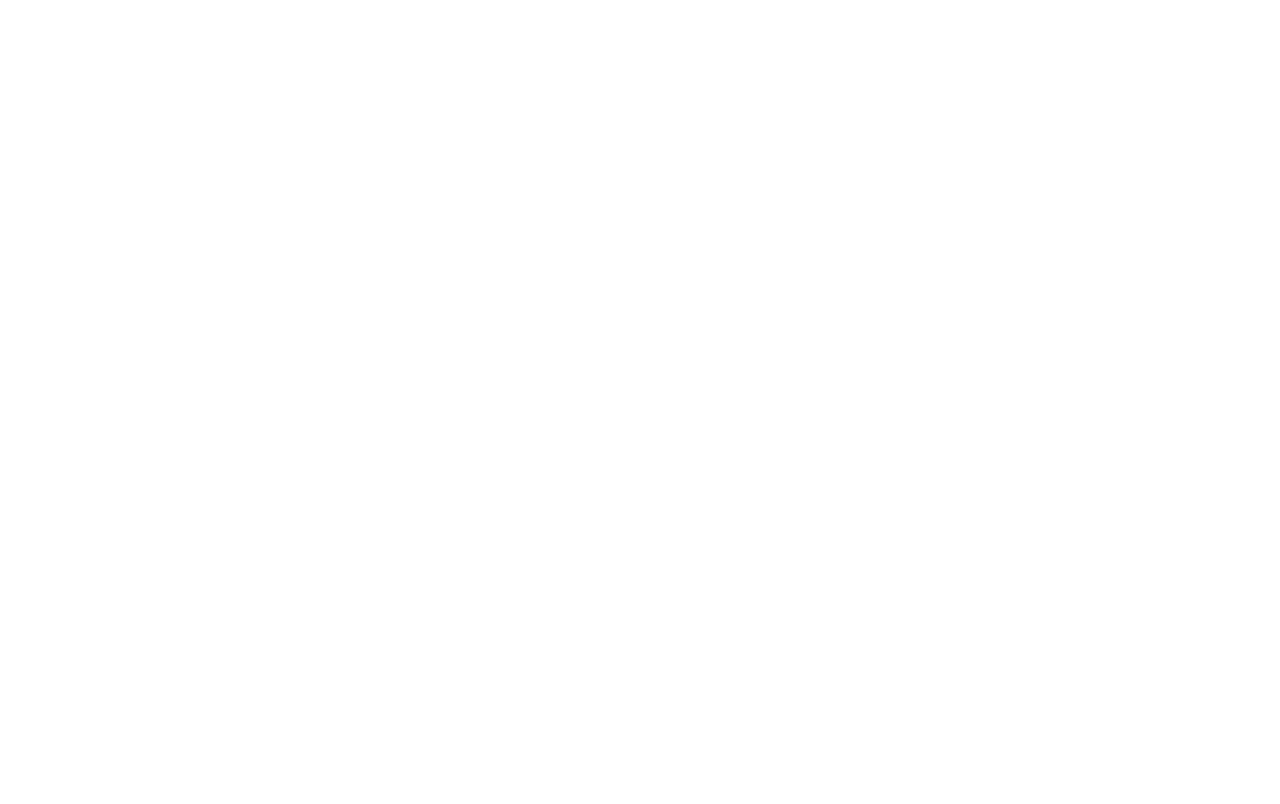
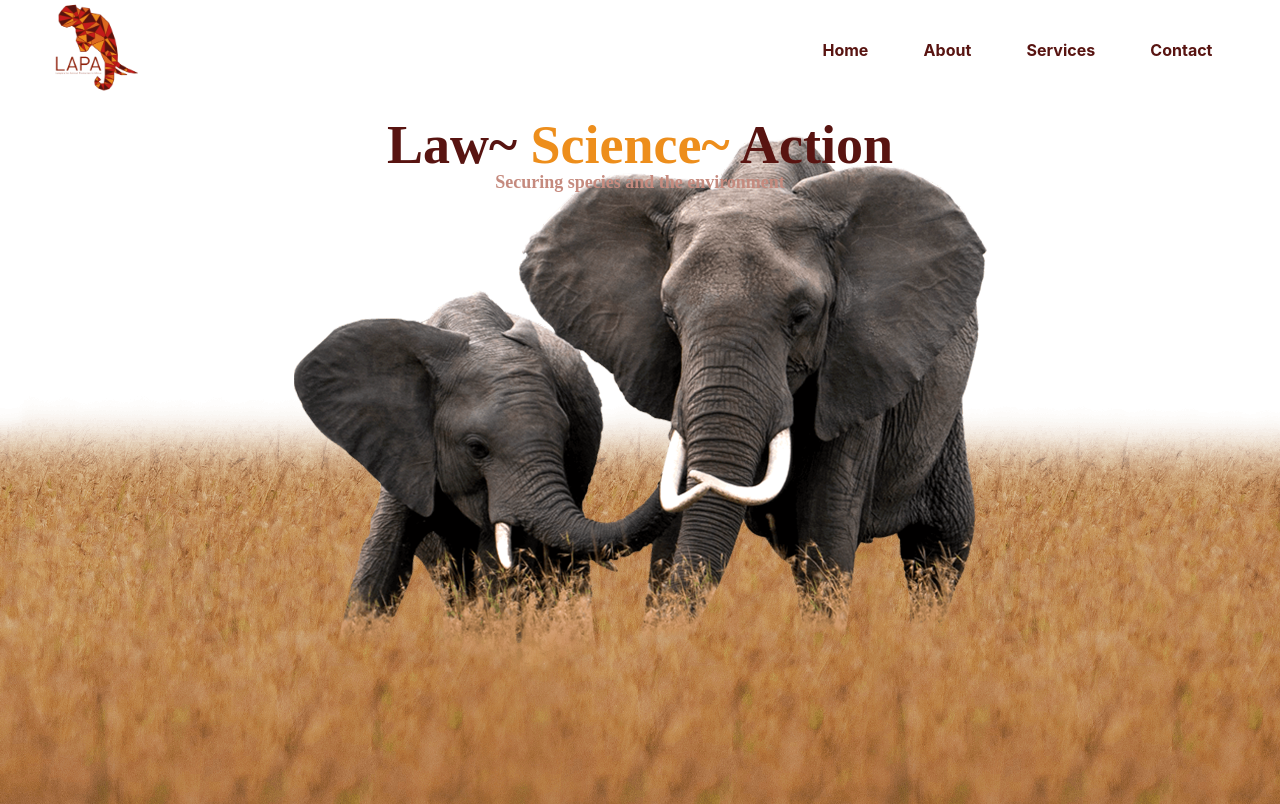
Before and after one commit to WanjikuN/Lapa, a React (Vite) app: page / in a window 1280 px wide. Built offline with nearby package versions, Linux system fonts and the light colour scheme.

Commit message:
Update hero section display

```diff
--- a/src/App.jsx
+++ b/src/App.jsx
@@ -1,4 +1,5 @@
 import "./App.css";
+import "../src/assets/css/main.css";
 import { Route, Routes } from "react-router-dom";
 import Home from "./pages/Home";
 
--- /dev/null
+++ b/src/assets/css/main.css
@@ -0,0 +1,10 @@
+body{
+  /* border: 1px solid red; */
+  background-color: rgba(255, 255, 255, 0.849);
+}
+#home{
+  height: 98.9vh;
+  width: 100vw;
+    /* border: 1px solid red; */
+
+}
--- /dev/null
+++ b/src/components/Home/HeroSection.jsx
@@ -0,0 +1,15 @@
+import "./home.css";
+const HeroSection = () => {
+  return (
+    <div id="hero-section">
+      <h2>
+        <span className="three">Law~ </span>
+        <span className="one">Science~</span> <span className="two">Action</span>
+      </h2>
+      <br />
+      <p>Securing species and the environment</p>
+    </div>
+  );
+}
+
+export default HeroSection;
--- /dev/null
+++ b/src/components/Home/Navbar.jsx
@@ -0,0 +1,41 @@
+import React, { useState } from "react";
+import "./home.css";
+
+const Navbar = () => {
+  const [menuOpen, setMenuOpen] = useState(false);
+
+  const toggleMenu = () => {
+    setMenuOpen(!menuOpen);
+  };
+
+  return (
+    <div id="navbar">
+      <div className="logo">
+        <img  src="./lapa-logo.png" alt="Logo" />
+      </div>
+      <div className={`nav-links ${menuOpen ? "open" : ""}`}>
+        <ul>
+          <li>
+            <a href="#home">Home</a>
+          </li>
+          <li>
+            <a href="#about">About</a>
+          </li>
+          <li>
+            <a href="#services">Services</a>
+          </li>
+          <li>
+            <a href="#contact">Contact</a>
+          </li>
+        </ul>
+      </div>
+      <div className="hamburger" onClick={toggleMenu}>
+        <span className="bar"></span>
+        <span className="bar"></span>
+        <span className="bar"></span>
+      </div>
+    </div>
+  );
+};
+
+export default Navbar;
--- /dev/null
+++ b/src/components/Home/home.css
@@ -0,0 +1,175 @@
+#hero-section {
+  height: 100vh;
+  background-image: url(../../assets/images/hero-home.png), url(../../assets/images/bg.png);
+  background-repeat: no-repeat, no-repeat;
+  background-position: center, center;
+  display: flex;
+  align-items: center;
+  justify-content: center;
+  position: relative; /* Make sure relative positioning is used for internal positioning */
+  text-align: center; /* Center text */
+    z-index: 1;
+
+}
+.three{
+  color:#581411
+}
+.one{
+  color: #ed8e1c;
+}
+.two{
+  color:#581411
+
+}
+#hero-section h2{
+  position: absolute;
+  top: 12%; /* Position the content 40% from the top */
+  left: 50%; /* Center horizontally */
+  transform: translate(-50%, -50%); /* Adjust for true centering */
+  color: white; /* Text color, adjust as needed */
+  font-family: 'Source_sans_pro'
+}
+#hero-section p {
+  color: #c58a7e;
+  font-weight: bold;
+font-family: 'poppins';
+   position: absolute;
+  top: 20%; /* Position the content 40% from the top */
+  left: 50%; /* Center horizontally */
+  transform: translate(-50%, -50%); /* Adjust for true centering */
+}
+
+/* Optional: For better spacing between header and paragraph */
+#hero-section h2 {
+  margin-bottom: 10px;
+  font-size: 54px;
+}
+
+#hero-section p {
+  font-size: 18px;
+}
+
+
+
+/* Navbar container */
+#navbar {
+  /* border: 1px solid red; */
+  display: flex;
+  justify-content: space-between;
+  align-items: center;
+  height: 10vh;
+  padding: 10px 40px;
+  background-color: rgba(255, 255, 255, 0);
+  /* box-shadow: 0 2px 5px rgba(0, 0, 0, 0.1); */
+  position: fixed;
+  top: 0;
+  width: 91.6vw;
+  z-index: 1000;
+}
+
+/* Logo styles */
+.logo{
+  /* border: 1px solid red; */
+  width:50%;
+}
+#navbar .logo img {
+  height: 90px;
+  width: auto;
+
+}
+
+/* Navigation links */
+#navbar .nav-links {
+  /* border: 1px solid red; */
+  display: flex;
+  align-items: center;
+  overflow: hidden;
+  width:450px;
+
+}
+
+#navbar .nav-links ul {
+  display: flex;
+  list-style: none;
+  justify-content: space-between;
+    /* border: 1px solid red; */
+    width: 100%;
+
+}
+
+#navbar .nav-links li {
+  margin-left: 20px;
+}
+
+#navbar .nav-links a {
+  text-decoration: none;
+  color:#581411;
+  font-size: 16px;
+  font-weight: bold;
+  /* border: 1px solid red; */
+}
+#navbar .nav-links a:hover {
+  color: #ed8e1c;
+  border-bottom: 1px solid #58151159;;
+
+}
+/* Hamburger menu */
+.hamburger {
+  display: none;
+  flex-direction: column;
+  cursor: pointer;
+}
+
+.hamburger .bar {
+  width: 25px;
+  height: 3px;
+  background-color: #333;
+  margin: 4px 0;
+}
+
+/* Responsive navbar for smaller screens */
+@media (max-width: 768px) {
+  #navbar {
+  /* border: 1px solid red; */
+  display: flex;
+  justify-content: space-between;
+  align-items: center;
+  height: 10vh;
+  padding: 10px 40px;
+  background-color: rgba(255, 255, 255, 0);
+  /* box-shadow: 0 2px 5px rgba(0, 0, 0, 0.1); */
+  position: fixed;
+  top: 0;
+  width: 90vw;
+  z-index: 1000;
+}
+
+  #navbar .nav-links {
+    display: none;
+    position: absolute;
+    top: 10vh; /* Make sure it appears just below the navbar */
+    left: 0;
+    width: 100%;
+    background-color: white;
+    flex-direction: column;
+    align-items: center;
+  }
+
+  #navbar .nav-links.open {
+    display: flex; /* Show the menu when the state is toggled */
+  }
+
+  #navbar .nav-links ul {
+    flex-direction: column;
+    width: 100%;
+  }
+
+  #navbar .nav-links li {
+    margin: 10px 0;
+  }
+
+  /* Display hamburger menu on small screens */
+  .hamburger {
+    display: flex;
+  }
+}
--- a/src/pages/Home.jsx
+++ b/src/pages/Home.jsx
@@ -1,11 +1,15 @@
 import home from "../assets/images/hero-home.png";
 import home1 from "../assets/images/bg.png";
+import HeroSection from "../components/Home/HeroSection";
+import Navbar from "../components/Home/Navbar";
 
 const Home = () =>{
   return (
-    <div>
+    <div id="home">
       {/* <img src={home} alt="hero image"></img> */}
       {/* <img src={home1} alt="hero image"></img> */}
+      <Navbar />
+      <HeroSection />
     </div>
   );
 }
```
Also changed, not shown: src/assets/images/bglapa-removebg-preview.png (added).
